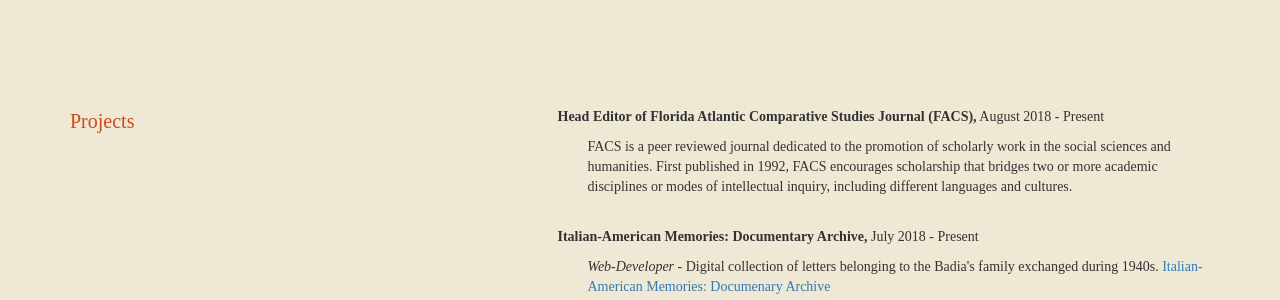
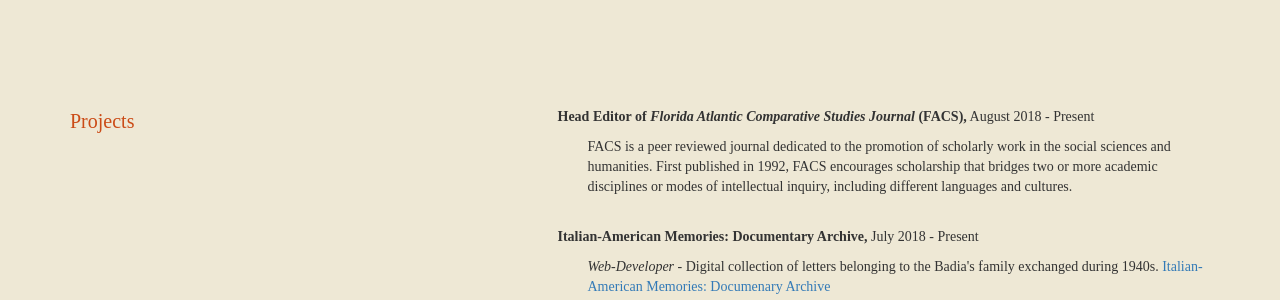
Before and after one commit to vivianapezzullo/nolauren.github.io, a Jekyll site: the page index.html, which Jekyll copies as it is, in a window 1280 px wide and 900 px high, scrolled down 3452 px. Shown: the part 151-451 px from the top of the window. Built offline with Jekyll 4.4.1, drawn with Linux system fonts in a browser that asks for light colours; nearby versions of some CDN libraries.

Commit message:
Update index.html

```diff
--- a/index.html
+++ b/index.html
@@ -131,7 +131,7 @@
                     <p class="text-left" style="margin-bottom:30px;"><b>University of Naples "Federico II"</b>, M.A.,  Philology with Honor, October 2014</p>
                     <p class="text-left" style="margin-bottom:30px; margin-left:30px;">
                     Master Thesis (Tesi magistrale) in English Literature: “The Influence of Honoré de Balzac on Henry James’ Short Stories.” <br>
-                        Supervisor: Prof. Stefano Manferlotti <br>
+                        Supervisor: Prof. Stefano Manferlotti <br> <br>
                         ERASMUS Exchange Program at École normale supérieure de Lyon, France (2013-2014) </p>
                     <p class="text-left" style="margin-bottom:30px;"><b>University of Naples "Federico II"</b>, B.A., Modern Arts with Honor, July 2012</p>
                     <p class="text-left" style="margin-bottom:30px; margin-left:30px;"> Bachelor Thesis (Tesi triennale) in English Literature: “The Character of Molly Bloom in James Joyce’s <i>Ulysses</i>.” <br>
@@ -200,7 +200,7 @@
                 </div>
                 <div class="col-sm-1"></div>
                 <div class="col-sm-7">
-                    <p class="text-left"><b>Head Editor of Florida Atlantic Comparative Studies Journal (FACS),</b> August 2018 - Present</p>
+                    <p class="text-left"><b>Head Editor of <i>Florida Atlantic Comparative Studies Journal</i> (FACS),</b> August 2018 - Present</p>
                     <p class="text-left" style="margin-bottom:30px; margin-left:30px;"> FACS is a peer reviewed journal dedicated to the promotion of scholarly work in the social sciences and humanities. First published in 1992, FACS encourages scholarship that bridges two or more academic disciplines or modes of intellectual inquiry, including different languages and cultures. </p>
 
                     <p class="text-left"><b>Italian-American Memories: Documentary Archive,</b> July 2018 - Present</p>
```
